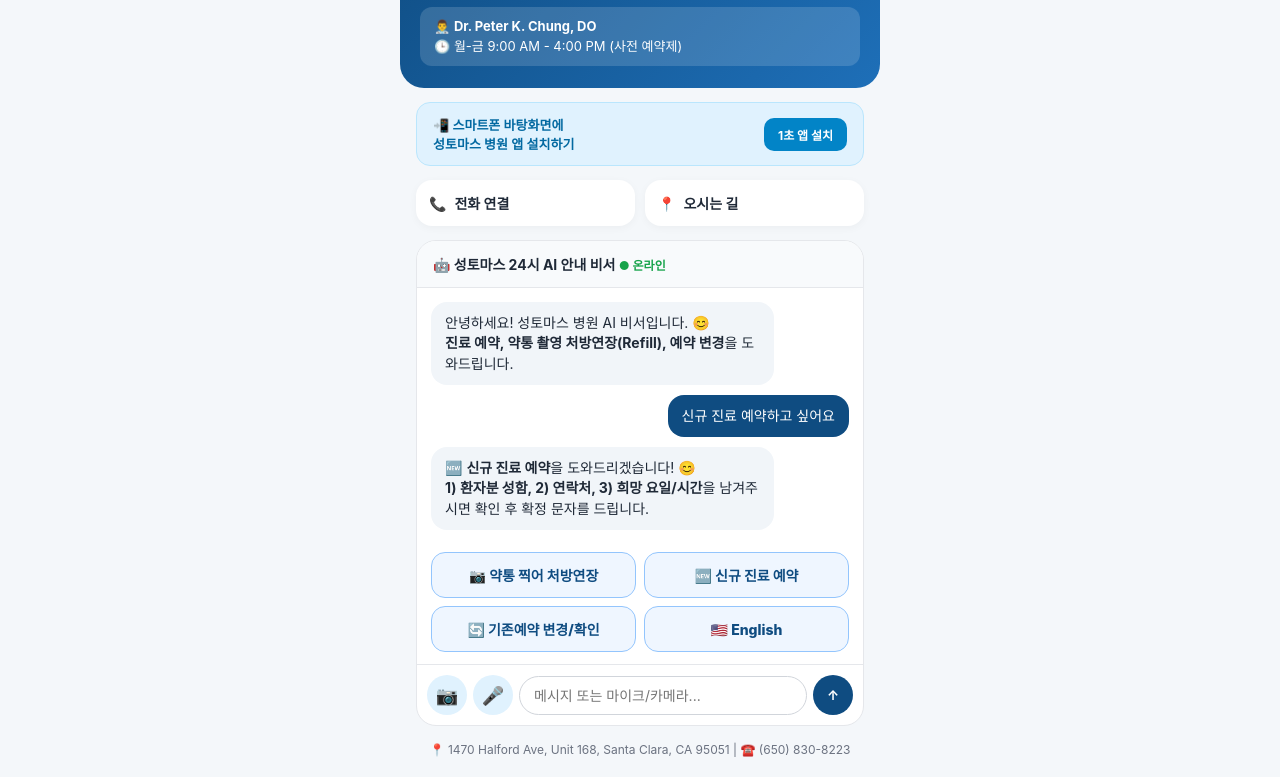
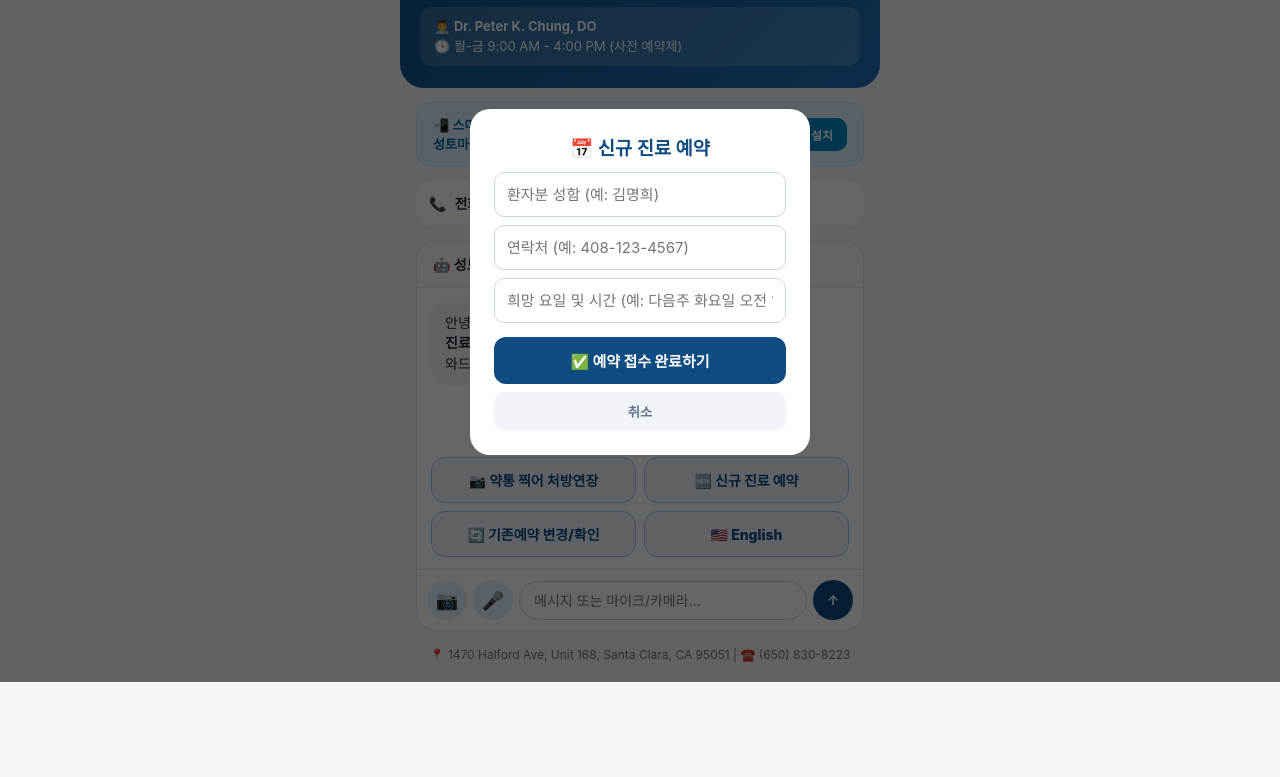
Before and after one commit to cwilliamhan/st-thomas-clinic, a plain HTML site: page index.html in a window 1280 px wide. Both pictures are taken after a click on the button "🆕 신규 진료 예약". Shown: the part 118-895 px from the top of the page. After the commit the page ends 800 px from the top, so only its background shows below. Drawn offline with Linux system fonts and the light colour scheme; no server answers.

Commit message:
Refactor appointment buttons and functionality

```diff
--- a/index.html
+++ b/index.html
@@ -61,8 +61,9 @@ h1{font-size:23px;font-weight:800;margin-bottom:4px}
 <div class="cmsg" id="cb"><div class="msg mai">안녕하세요! 성토마스 병원 AI 비서입니다. 😊<br><strong>진료 예약, 약통 촬영 처방연장(Refill), 예약 변경</strong>을 도와드립니다.</div></div>
 <div class="chips">
 <button class="chip" onclick="startCam()">📷 약통 찍어 처방연장</button>
-<button class="chip" onclick="sq('신규 진료 예약하고 싶어요')">🆕 신규 진료 예약</button>
-<button class="chip" onclick="sq('기존 예약 변경 및 일정 확인')">🔄 기존예약 변경/확인</button>
+<button class="chip" onclick="openBk('신규 진료 예약')">🆕 신규 진료 예약</button>
+<button class="chip" onclick="openBk('기존 예약 변경/확인')">🔄 기존예약 변경/확인</button>
+
 <button class="chip" onclick="sq('Book an appointment in English')">🇺🇸 English</button>
 </div>
 <div class="ibox">
@@ -76,6 +77,7 @@ h1{font-size:23px;font-weight:800;margin-bottom:4px}
 <div style="padding:0 20px 20px;font-size:12px;color:#6b7280;text-align:center">📍 1470 Halford Ave, Unit 168, Santa Clara, CA 95051 | ☎️ (650) 830-8223</div>
 <div class="mod" id="im"><div class="mc"><h3 style="margin-bottom:10px;color:#0f4c81">📲 병원 앱 설치 안내</h3><p style="font-size:14px;line-height:1.5;margin-bottom:16px"><strong>아이폰:</strong> 하단 [공유 ⬆️] → [홈 화면에 추가]<br><strong>안드로이드:</strong> 우측 상단 [메뉴 ⋮] → [홈 화면에 추가]</p><button onclick="document.getElementById('im').style.display='none'" style="background:#0f4c81;color:#fff;border:none;padding:10px;border-radius:10px;width:100%;font-weight:700">확인</button></div></div>
 <div class="mod" id="rm"><div class="mc" style="width:100%"><h3 style="margin-bottom:12px;color:#0f4c81">💊 약통 찍어 처방연장</h3><input type="text" id="rn" placeholder="환자분 성함 (예: 김명희)" style="width:100%;padding:12px;border:1px solid #cbd5e1;border-radius:10px;font-size:15px;margin-bottom:8px"><input type="tel" id="rp" placeholder="연락처 (예: 408-123-4567)" style="width:100%;padding:12px;border:1px solid #cbd5e1;border-radius:10px;font-size:15px;margin-bottom:14px"><button onclick="goCam()" style="background:#0f4c81;color:#fff;border:none;padding:13px;border-radius:12px;width:100%;font-weight:800;font-size:15px;margin-bottom:8px;cursor:pointer">📷 다음: 약통 사진 촬영하기</button><button onclick="document.getElementById('rm').style.display='none'" style="background:#f1f5f9;color:#64748b;border:none;padding:10px;border-radius:10px;width:100%;font-weight:700">취소</button></div></div>
+<div class="mod" id="bm"><div class="mc" style="width:100%"><h3 id="bt" style="margin-bottom:12px;color:#0f4c81">📅 진료 예약 접수</h3><input type="text" id="bn" placeholder="환자분 성함 (예: 김명희)" style="width:100%;padding:12px;border:1px solid #cbd5e1;border-radius:10px;font-size:15px;margin-bottom:8px"><input type="tel" id="bp" placeholder="연락처 (예: 408-123-4567)" style="width:100%;padding:12px;border:1px solid #cbd5e1;border-radius:10px;font-size:15px;margin-bottom:8px"><input type="text" id="bd" placeholder="희망 요일 및 시간 (예: 다음주 화요일 오전 10시)" style="width:100%;padding:12px;border:1px solid #cbd5e1;border-radius:10px;font-size:15px;margin-bottom:14px"><button onclick="sendBk()" style="background:#0f4c81;color:#fff;border:none;padding:13px;border-radius:12px;width:100%;font-weight:800;font-size:15px;margin-bottom:8px;cursor:pointer">✅ 예약 접수 완료하기</button><button onclick="document.getElementById('bm').style.display='none'" style="background:#f1f5f9;color:#64748b;border:none;padding:10px;border-radius:10px;width:100%;font-weight:700">취소</button></div></div>
 <script>
 const W="https://"+"hook"+".us2.make."+"com/yhtygrljyvfi3rl16ihv6b9bg1isl543";
 let e=false, pName="", pPhone="";
@@ -92,6 +94,10 @@ function goCam(){
   document.getElementById("rm").style.display="none";
   document.getElementById("cam").click();
 }
+  let bType="";
+function openBk(t){bType=t;document.getElementById("bt").innerText="📅 "+t;document.getElementById("bm").style.display="flex";}
+function sendBk(){const n=document.getElementById("bn").value.trim(),p=document.getElementById("bp").value.trim(),d=document.getElementById("bd").value.trim();if(!n||!p){alert("성함과 연락처를 입력해 주세요.");return;}const msg=`📅 [${bType}] 환자: ${n} / 연락처: ${p} / 희망일시: ${d||"빠른 시간"}`;document.getElementById("bm").style.display="none";ab(msg,"musr");send(msg,"");setTimeout(()=>{ab(`✅ <strong>${n}님</strong>의 ${bType} 요청이 데스크로 전송되었습니다! 확인 후 확정 문자를 드립니다. 😊`,"mai")},500);}
+
 
 function send(m,img){
   const d=new URLSearchParams();
```
